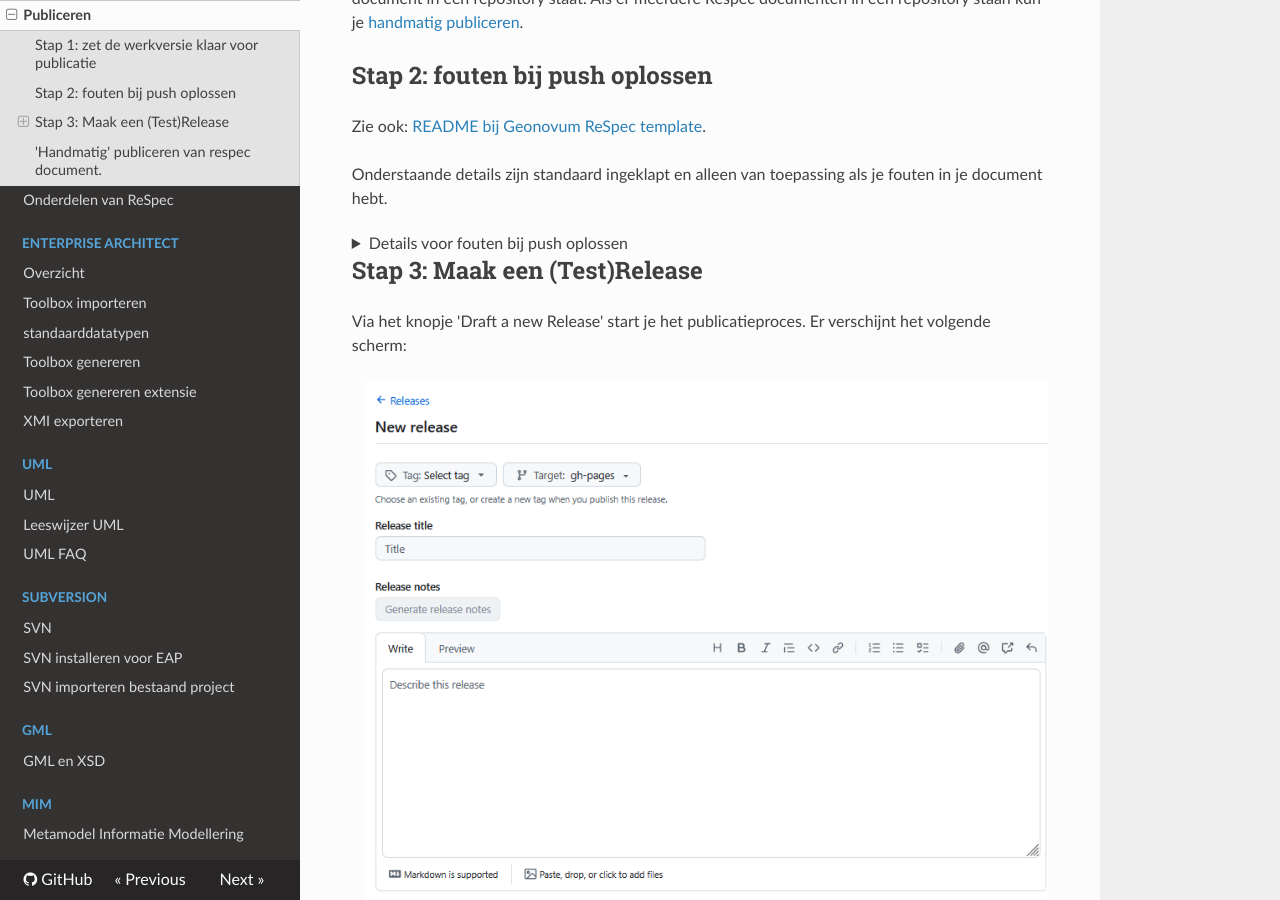
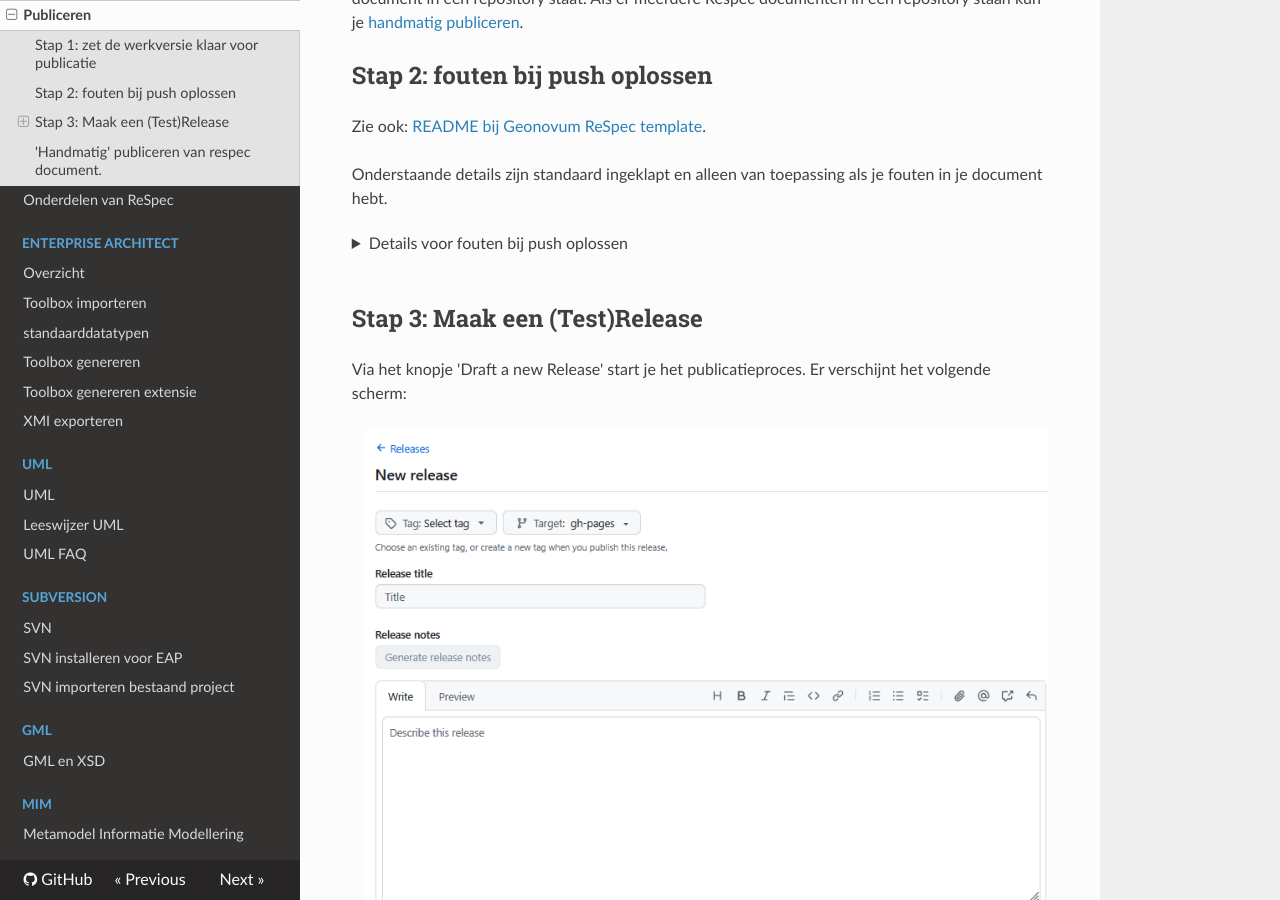
Before and after one commit to Geonovum/handleiding-tooling, an MkDocs documentation site: the page built from docs/ReSpec/ReSpec-publiceren.md, in a window 1280 px wide and 900 px high, scrolled down 1125 px. Built offline with MkDocs 1.6.1, drawn with Linux system fonts in a browser that asks for light colours; nearby versions of some CDN libraries.

Commit message:
lege regels

```diff
--- a/docs/ReSpec/ReSpec-publiceren.md
+++ b/docs/ReSpec/ReSpec-publiceren.md
@@ -44,6 +44,7 @@ Onderstaande details zijn standaard ingeklapt en alleen van toepassing als je fo
 - de github repository mag maar één ReSpec document bevatten.
 
 </details>
+<br/>
 
 <details>
   <summary>Soort controles welke uitgevoerd worden</summary>
@@ -61,6 +62,7 @@ Er zijn 3 soorten controles.
 Proof HTML en de Lychee-linkcontrole zijn blokkerend en bepalen het resultaat van `Publicatiegereed: ja/nee`.
 
 </details>
+<br/>
 
 <details>
   <summary>Controle resultaten terugvinden op Github</summary>
@@ -75,9 +77,10 @@ Proof HTML en de Lychee-linkcontrole zijn blokkerend en bepalen het resultaat va
     !['artefacts'](media/artefacts.png)
 
 </details>
+<br/>
 
 <details>
-  <summary>Typische fouten die gevonden worden met oplossing</summary>
+  <summary>Typische fouten die gevonden worden (met oplossing)</summary>
 
 - referentiefout id (#`<id>` waarvan er geen element is met id="`<id>`").
   <img src="../media/broken-link.png" alt="broken-link" style="max-width:400px; height:auto;">
@@ -89,8 +92,10 @@ Proof HTML en de Lychee-linkcontrole zijn blokkerend en bepalen het resultaat va
 - ongeldige html-tags, bijvpoorbeeld `<h7>` of `<alias>`. Dit is typisch voor een oudere imvertor-versie. Oplossing is om opnieuw output met imvertor te creëren.
 
 </details>
+<br/>
 
 </details>
+<br/>
 
 
 ## Stap 3: Maak een (Test)Release
```
